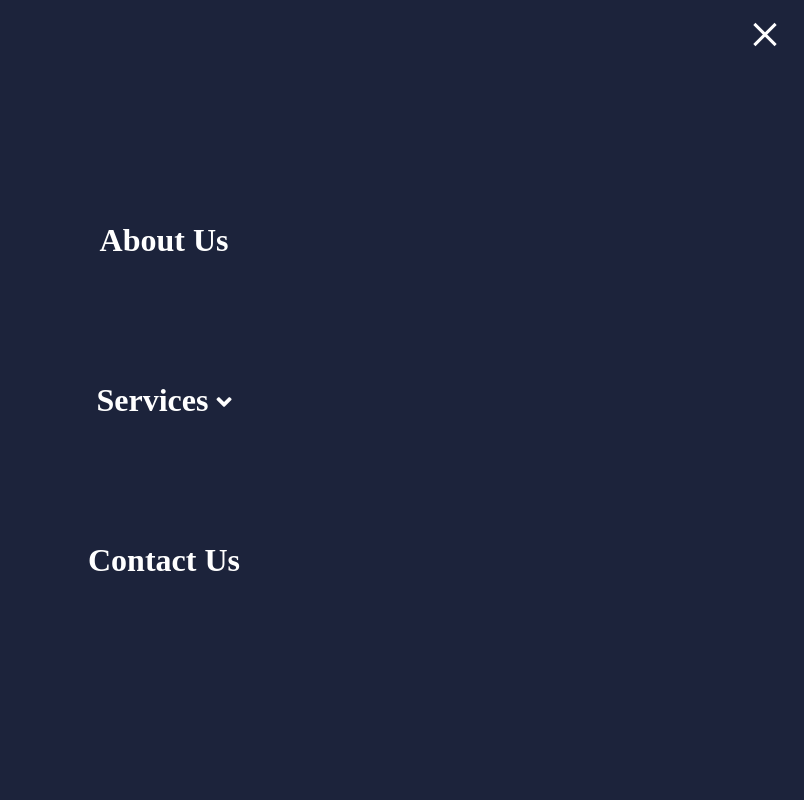
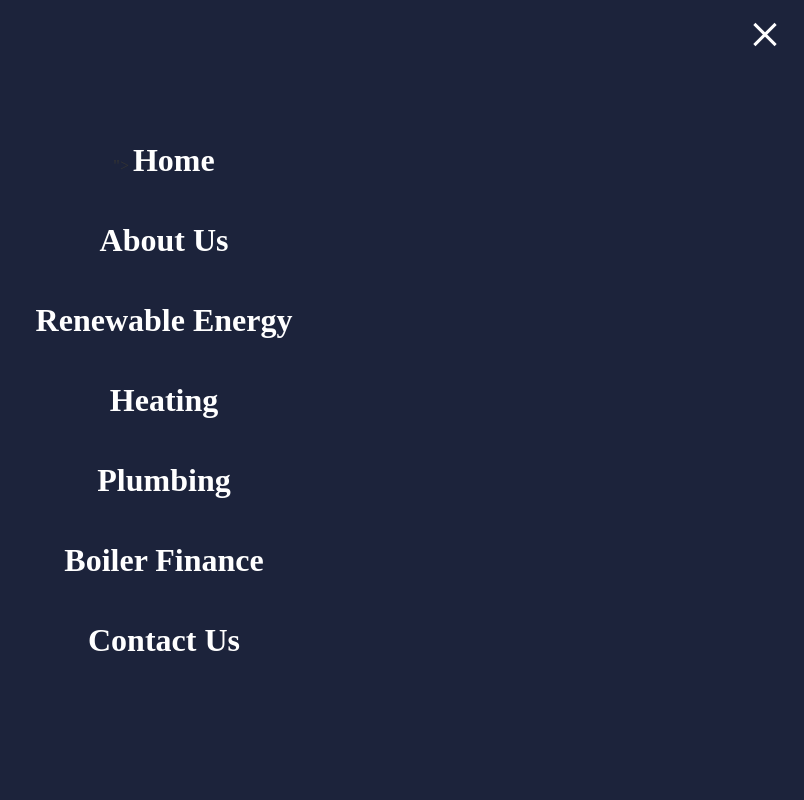
Before and after one commit to ChrisLegassick/atg, a website built with Parcel: page src/index.html in a window 1280 px wide. Both pictures are taken after a click on the element 1241 px from the left and 34 px from the top of the page. Shown: the top 800 px of the page, without its empty margins (476-1280 px from the left). Built offline with nearby package versions, Linux system fonts and the light colour scheme; files whose address does not match are found by name.

Commit message:
Removed navdropdown for UX

```diff
--- a/src/css/_nav.scss
+++ b/src/css/_nav.scss
@@ -73,7 +73,7 @@
 .nav-links {
   display: flex;
   flex-direction: column;
-  height: 60vh;
+  height: 70vh;
   width: 100%;
   justify-content: space-around;
   align-items: center;
--- a/src/index.html
+++ b/src/index.html
@@ -26,19 +26,26 @@
         </div>
         <div class="nav-links-container hidden" id="navOverlay">
           <ul class="nav-links">
-            <li class="nav-item nav-toggle">
+            <li class="nav-item">
+              ">
+              <a href="#">Home</a>
+            </li>
+            <li class="nav-item">
               <a href="#">About Us</a>
             </li>
-            <li class="nav-item nav-item-dropdown" id="nav-dropdown">
-              <a href="#">Services <i class="fas fa-angle-down"></i></a>
-              <ul class="dropdown-contents hidden">
-                <li><a href="">Renewable Energy</a></li>
-                <li><a href="">Heating</a></li>
-                <li><a href="">Plumbing</a></li>
-                <li><a href="">Boiler Finance</a></li>
-              </ul>
+            <li class="nav-item">
+              <a href="#">Renewable Energy</a>
             </li>
-            <li class="nav-item nav-toggle">
+            <li class="nav-item">
+              <a href="#">Heating</a>
+            </li>
+            <li class="nav-item">
+              <a href="#">Plumbing</a>
+            </li>
+            <li class="nav-item">
+              <a href="#">Boiler Finance</a>
+            </li>
+            <li class="nav-item">
               <a href="#">Contact Us</a>
             </li>
           </ul>
--- a/src/js/components/nav.js
+++ b/src/js/components/nav.js
@@ -1,8 +1,7 @@
 const navToggle = () => {
   const navBtn = document.getElementById('navBtn');
   const navOverlay = document.getElementById('navOverlay');
-  const navToggle = document.querySelectorAll('.nav-toggle');
-  const navDropdown = document.getElementById('nav-dropdown');
+  const navItem = document.querySelectorAll('.nav-item');
 
   navBtn.addEventListener('click', () => {
     navBtn.classList.toggle('active');
@@ -11,7 +10,7 @@ const navToggle = () => {
     document.body.classList.toggle('nav-overlay-noscroll');
   });
 
-  navToggle.forEach(item =>
+  navItem.forEach(item =>
     item.addEventListener('click', () => {
       navOverlay.classList.toggle('nav-overlay-show');
       navOverlay.classList.toggle('hidden');
@@ -19,10 +18,6 @@ const navToggle = () => {
       document.body.classList.toggle('nav-overlay-noscroll');
     })
   );
-
-  navDropdown.addEventListener('click', () => {
-    document.querySelector('.dropdown-contents').classList.toggle('hidden');
-  });
 };
 
 export default navToggle;
```
